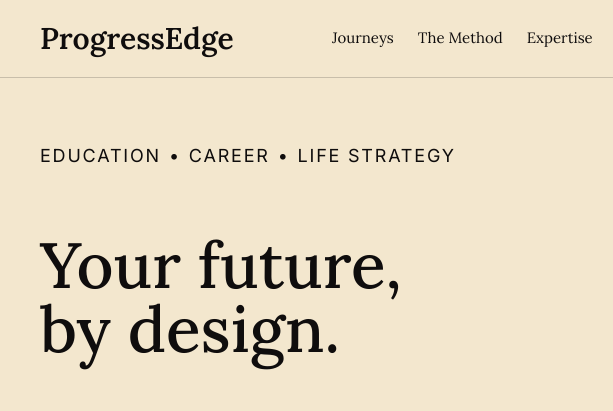
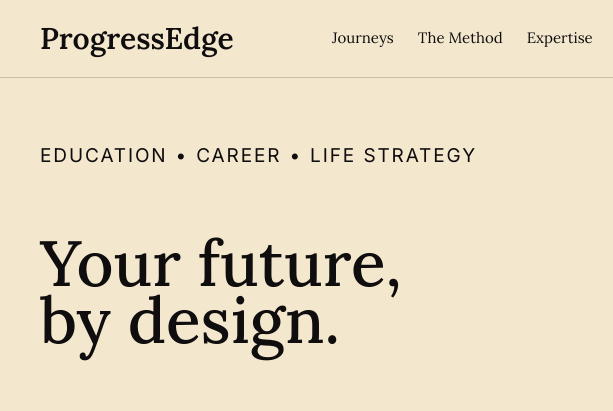
Before and after one commit to ghanneyp/Progressedge--Site, a plain HTML site: page progressedge-site/index.html in a window 1280 px wide. Shown: the top 411 px of the page, 0-613 px from the left. Drawn offline with Linux system fonts and the light colour scheme.

Commit message:
Fixed hero image and other updates

```diff
--- a/progressedge-site/css/style.css
+++ b/progressedge-site/css/style.css
@@ -155,7 +155,7 @@
     gap: var(--space-1);
     align-items: center;
     font-family: var(--font-sans);
-    font-size: 18px;
+    font-size: 19px;
     letter-spacing: 0.1em;
     text-transform: uppercase;
   }
@@ -166,7 +166,8 @@
   .hero__title {
     font-size: clamp(40px, 5vw, 72px);
     font-weight: 500;
-    line-height: 1.0;
+    line-height: 0.9;
+    letter-spacing: 0.5rm;
     width: fit-content;
   }
 
@@ -188,7 +189,7 @@
     background-size: cover;
     background-position: left;
     background-image: url(../images/homepage_img.jpg);
-    opacity: 0.6;
+    opacity: 0.5;
     height: 600px;
     width: 100%;
 
```
